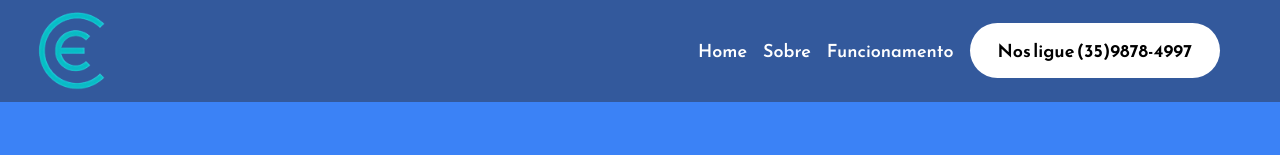
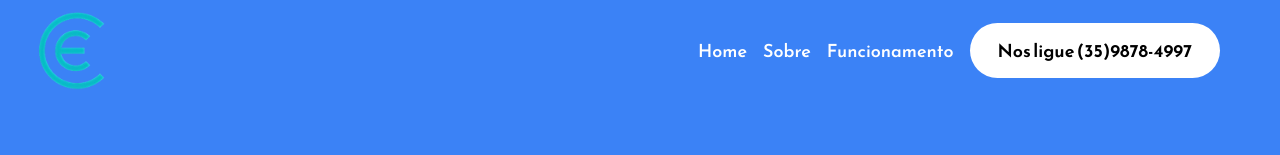
Before and after one commit to EletronicaCentralCampestre/appliancerepair-landingpage, a React (Vite) app: page / in a window 1280 px wide. Shown: the top 155 px of the page. Built offline with nearby package versions, Linux system fonts and the light colour scheme.

Commit message:
Refactor navbar background color in navbar.jsx

```diff
--- a/src/components/navbar.jsx
+++ b/src/components/navbar.jsx
@@ -40,7 +40,7 @@ const Navbar = () => {
     }
   ];
   return (
-    <nav className="flex items-center justify-between  bg-primary p-3">
+    <nav className="flex items-center justify-between  bg-blue-500  p-3">
       <div className="max-w-[160px] ml-4">
         <img src={Logo} alt="" className="w-24" />
       </div>
```
